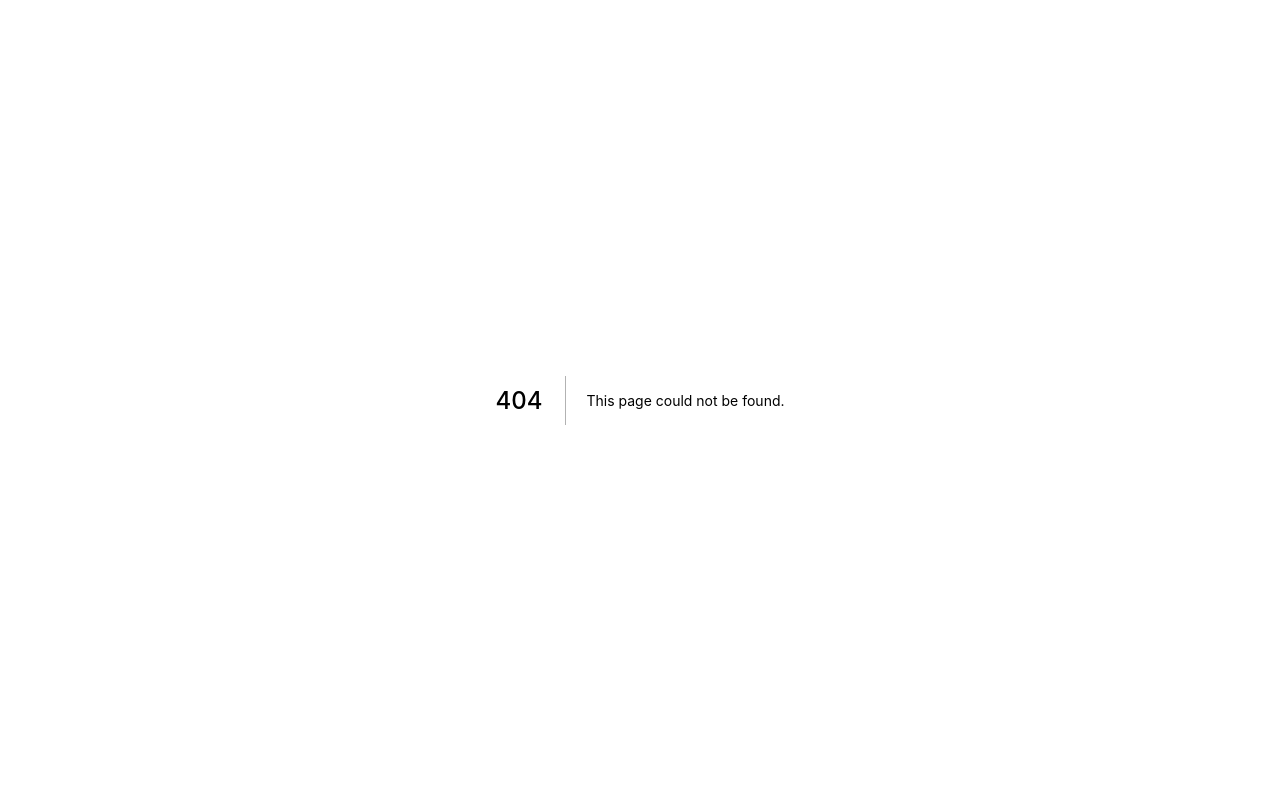
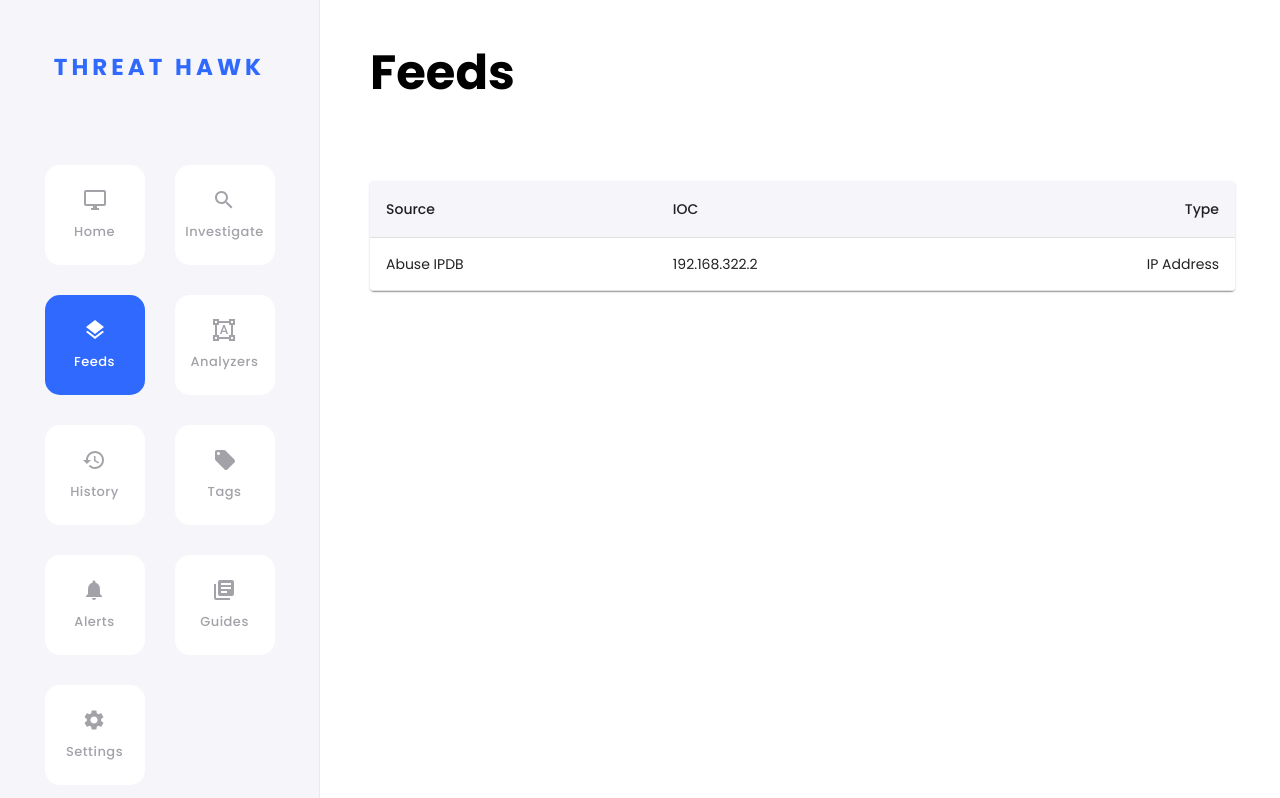
Before and after one commit to threathawkproject/frontend, a Next.js app: page /dashboard/feeds in a window 1280 px wide. Before the commit this address had no page. Built offline with nearby package versions, Linux system fonts and the light colour scheme.

Commit message:
feeds table

```diff
--- a/components/buttons/sidebar-button.js
+++ b/components/buttons/sidebar-button.js
@@ -25,6 +25,7 @@ export const SidebarButton = (props) => {
         color: "white",
         fontWeight: 600,
         color: selected ? "#FFFFFF" : "#A3A2A9",
+        transitionDelay: "0.002s",
         "&:hover": {
           backgroundColor: "#2F69FE",
           color: "white",
--- /dev/null
+++ b/pages/dashboard/feeds/index.js
@@ -0,0 +1,55 @@
+import React from "react";
+import DashboardLayout from "../../../components/layout/dashboard-layout";
+import {
+  Typography,
+  Box,
+  Card,
+  CardHeader,
+  Table,
+  TableHead,
+  TableRow,
+  TableCell,
+  TableBody,
+} from "@mui/material";
+export default function Feeds() {
+  return (
+    <Box
+      sx={{
+        margin: "45px 45px 0px 50px",
+      }}
+    >
+      <Typography
+        variant="h3"
+        sx={{
+          fontWeight: "700",
+        }}
+      >
+        Feeds
+      </Typography>
+      <Card sx={{ marginTop: "80px" }}>
+        <Box sx={{ minWidth: 400 }}>
+          <Table>
+            <TableHead sx={{ backgroundColor: " #F6F5FA" }}>
+              <TableRow>
+                <TableCell>Source</TableCell>
+                <TableCell>IOC</TableCell>
+                <TableCell align="right">Type</TableCell>
+              </TableRow>
+            </TableHead>
+            <TableBody>
+              <TableRow>
+                <TableCell>Abuse IPDB</TableCell>
+                <TableCell>192.168.322.2</TableCell>
+                <TableCell align="right">IP Address</TableCell>
+              </TableRow>
+            </TableBody>
+          </Table>
+        </Box>
+      </Card>
+    </Box>
+  );
+}
+
+Feeds.getLayout = function getLayout(page) {
+  return <DashboardLayout>{page}</DashboardLayout>;
+};
```
Also changed, not shown: pages/dashboard/investigate/index.js (added, +10 -0 lines).
